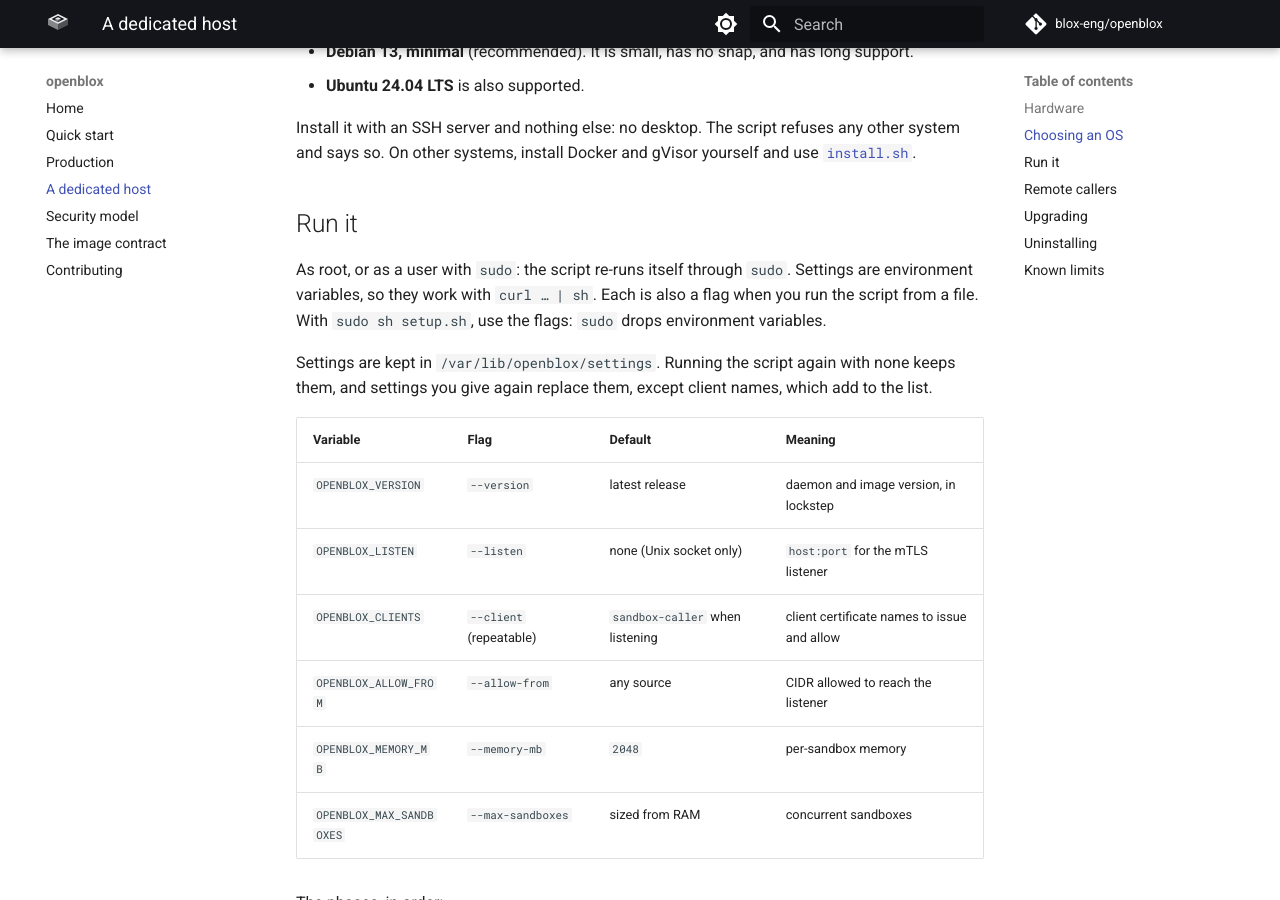
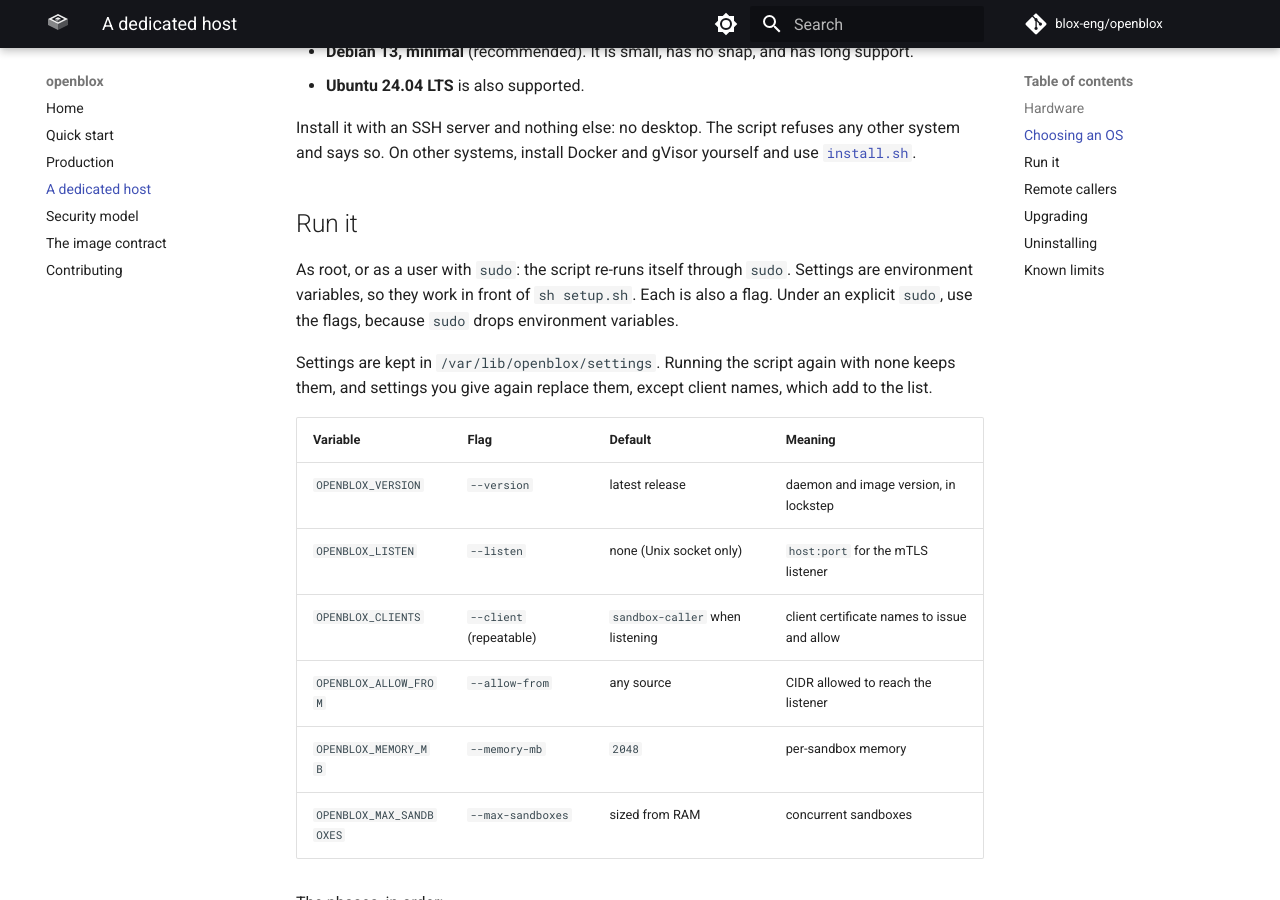
Before and after one commit to blox-eng/openblox, an MkDocs documentation site: the page built from docs/self-hosting.md, in a window 1280 px wide and 900 px high, scrolled down 1297 px. Built offline with MkDocs 1.6.1 and Material for MkDocs 9.7.7, drawn with Linux system fonts in a browser that asks for light colours; comment, search, counter and statistics services are not loaded; some of the changed text lies outside the part shown.

Commit message:
docs(setup): download setup.sh before running it, so a failed fetch stops
curl | sh exits 0 when the download fails, because sh runs on empty
input. Fetch to a file and run it only on success, everywhere the
command is shown.

Co-Authored-By: Claude Sonnet 5.5 <noreply@anthropic.com>

```diff
--- a/docs/self-hosting.md
+++ b/docs/self-hosting.md
@@ -63,9 +63,9 @@ gVisor yourself and use [`install.sh`](getting-started.md#install).
 ## Run it
 
 As root, or as a user with `sudo`: the script re-runs itself through `sudo`.
-Settings are environment variables, so they work with `curl … | sh`. Each is
-also a flag when you run the script from a file. With `sudo sh setup.sh`, use
-the flags: `sudo` drops environment variables.
+Settings are environment variables, so they work in front of `sh setup.sh`. Each is
+also a flag. Under an explicit `sudo`, use the flags, because `sudo` drops
+environment variables.
 
 Settings are kept in `/var/lib/openblox/settings`. Running the script again
 with none keeps them, and settings you give again replace them, except client
```
Also changed, not shown: other parts of docs/self-hosting.md (+7 -7 lines), CHANGELOG.md (+1 -1 lines), README.md (+1 -1 lines), 1 other file.
